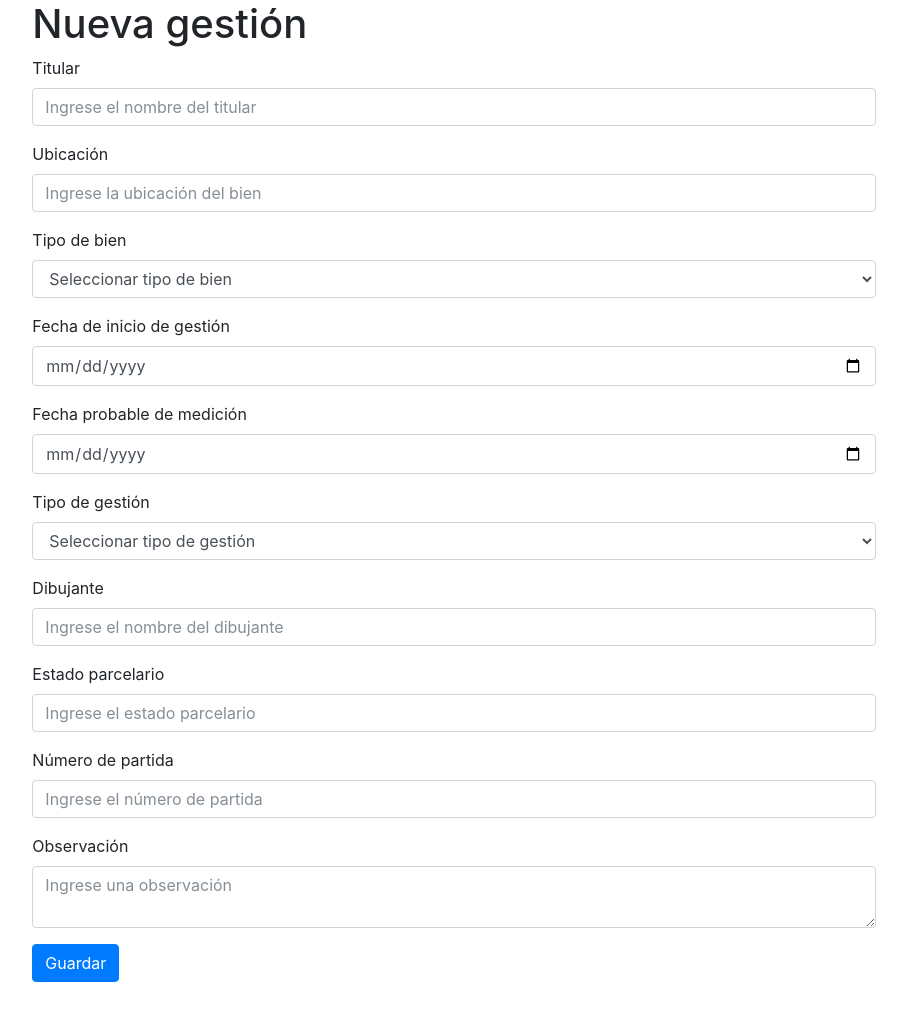
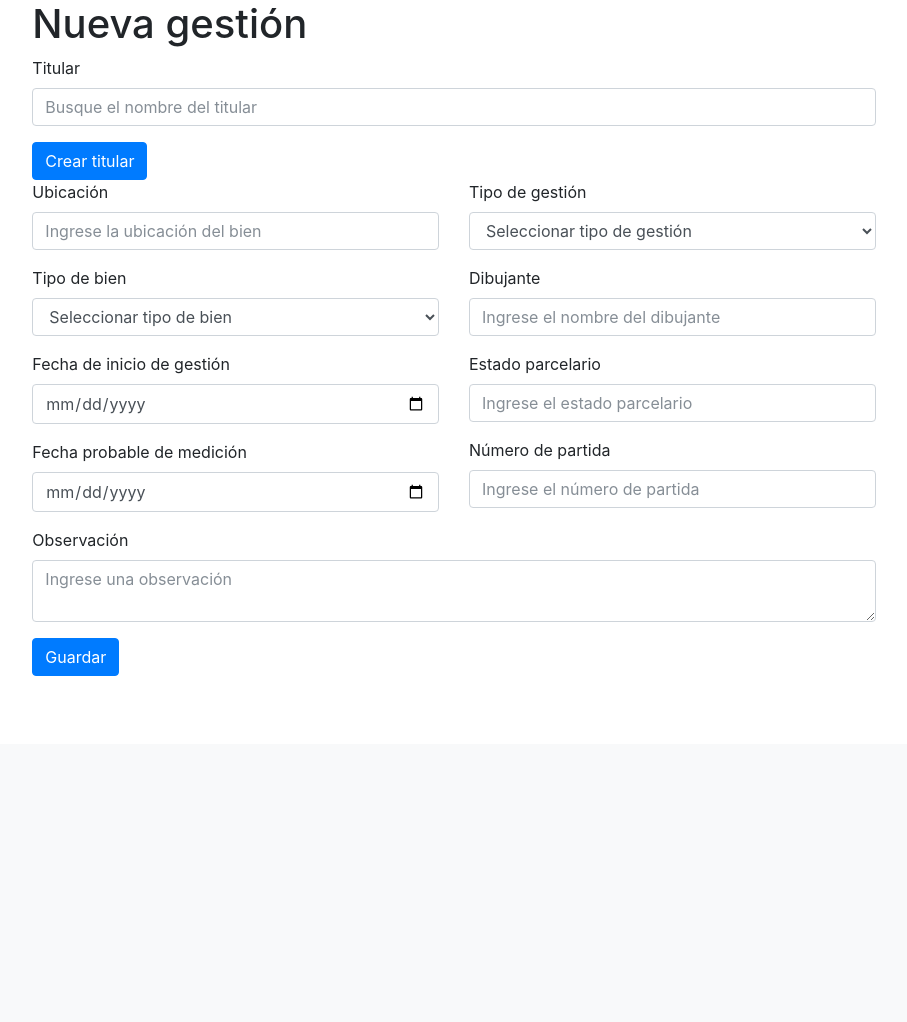
Before and after one commit to papelgames/groma, a Flask app: page /gestiones/altagestiones/1 in a window 1280 px wide. Shown: the part 56-1078 px from the top of the page, without its empty margins (186-1093 px from the left). After the commit the page ends 732 px from the top, so only its background shows below. Run offline with Flask 3, Linux system fonts and the light colour scheme; the visitor is signed in with stand-in values (Sample User, id 1); data that the repository does not hold is empty; parts of the project's set-up code (start-up, migrations or seed data) failed here and were passed over; some libraries are stand-ins or nearby versions.

Commit message:
alta de gestiones v2

```diff
--- a/app/gestiones/forms.py
+++ b/app/gestiones/forms.py
@@ -20,7 +20,7 @@ class AltaPersonasForm(FlaskForm):
     nota = TextAreaField('Nota', validators=[Length(max=256)])
 
 class AltaGestionesForm(FlaskForm):
-    id_titular = StringField('Titular', validators=[DataRequired('Debe cargar el nombre o la razón social del titular' )])
+    id_titular = StringField('Titular')
     ubicacion_gestion= StringField('Ubicación')
     id_tipo_bienes = SelectField('Tipo de bien', choices =[], coerce = str, default = None, validators=[DataRequired('Seleccione tipo de bien')])
     fecha_inicio_gestion = DateField('Fecha de inicio de gestión')
@@ -31,14 +31,21 @@ class AltaGestionesForm(FlaskForm):
     numero_partida= StringField("Número de partida")
     observacion = TextAreaField('Observación', validators=[Length(max=256)])
 
+    descripcion_nombre = StringField("Nombre/Razón Social")
+    cuit = StringField('CUIT', validators=[Length(max=11)])
+
     def validate_id_titular(self, id_titular ):
-        #valido el formato de la lista de carga
-        if len(id_titular.data.split('|',)) != 3:
+        if (not self.cuit.data or not self.descripcion_nombre.data) and len(id_titular.data.split('|',)) == 1:
+            raise ValidationError('Debe elegir un titular o en su defecto crearlo')
+        elif id_titular.data != '':
+            print (id_titular.data.split)
+            titular_x_id = Personas.get_by_id(id_titular.data.split('|',)[0])
+            #valido que las personas existan en la tabla de personas.
+            if not titular_x_id:
+                raise ValidationError('El titular no existe, debe crearlo.')
+        #valido el formato de la lista de car
+        if len(id_titular.data.split('|',)) != 3 and len(id_titular.data.split('|',)) > 0 and id_titular.data != '':
             raise ValidationError('El titular cargado no es valido.')
-        titular_x_id = Personas.get_by_id(id_titular.data.split('|',)[0])
-        #valido que las personas existan en la tabla de personas.
-        if not titular_x_id:
-            raise ValidationError('El titular no existe, debe crearlo.')
 
     def validate_id_dibujante(self, id_dibujante ):
         #valido el formato de la lista de carga
@@ -49,5 +56,10 @@ class AltaGestionesForm(FlaskForm):
         if not dibujante_x_id:
             raise ValidationError('El dibujante seleccionado no es valido.')
 
+    def validate_cuit (self, cuit):
+        persona_x_cuit = Personas.get_by_cuit(cuit.data)
+        if persona_x_cuit:
+            raise ValidationError('El titular que está intentado crear ya existe debe seleccionarlo')
+
 class ModificacionGestionesForm(AltaGestionesForm):
     fecha_medicion = DateField('Fecha de medicion')
--- a/app/gestiones/routes.py
+++ b/app/gestiones/routes.py
@@ -86,7 +86,16 @@ def alta_gestiones(id_cliente):
         estado_parcelario = form.estado_parcelario.data
         numero_partida = form.numero_partida.data
         observacion = form.observacion.data
-        print (len(form.id_dibujante.data.split('|',)))
+
+        descripcion_nombre = form.descripcion_nombre.data
+        cuit = form.cuit.data
+
+        if (descripcion_nombre and cuit) and not id_titular:
+            nuevo_titular = Personas(descripcion_nombre = descripcion_nombre,
+                                     cuit = cuit)
+            nuevo_titular.save()
+            id_titular = nuevo_titular.id
+
         nueva_gestion = Gestiones(id_cliente = id_cliente,
                                 id_titular = id_titular,
                                 ubicacion_gestion = ubicacion_gestion,
@@ -101,15 +110,6 @@ def alta_gestiones(id_cliente):
         observacion_gestion = Observaciones(
             observacion = observacion
         )
-        # titular_x_id = Personas.get_by_id(id_titular)
-        # dibujante_x_id = Personas.get_by_id(id_dibujante)
-        # #antes de graba controlo que las personas existan en la tabla de personas.
-        # if not titular_x_id:
-        #     flash ("El titular no existe, debe crearlo", "alert-danger")
-        #     return redirect(url_for('gestiones.alta_gestiones', id_cliente = id_cliente))
-        # if not dibujante_x_id:
-        #     flash ("El dibujante no existe o no está habilitado. Comuniquese con el administrador.", "alert-danger")
-        #     return redirect(url_for('gestiones.alta_gestiones', id_cliente = id_cliente))
 
         if observacion:
             nueva_gestion.observaciones = observacion_gestion
--- a/app/gestiones/templates/gestiones/alta_gestiones.html
+++ b/app/gestiones/templates/gestiones/alta_gestiones.html
@@ -10,26 +10,78 @@
 <div class="row">
     <div class="offset-md-2 col-md-8">
         <h1>Nueva gestión</h1>
-        <form action="" method="post" class = "form-horizontal" enctype="multipart/form-data" novalidate>
+        <form action="" method="post" class="form-horizontal" enctype="multipart/form-data" novalidate>
             {{ form.hidden_tag() }}
-            {{ render_input(form.id_titular,'', id= "id_titular" , class="form-control", placeholder="Ingrese el nombre del titular", list="clientes", onkeypress="return evitarCaracter(event, '|');" ) }}
-            {{ render_input(form.ubicacion_gestion,'', id= "ubicacion_gestion" , class="form-control", placeholder="Ingrese la ubicación del bien" ) }}
-            {{ render_input(form.id_tipo_bienes,'', id= "id_tipo_bienes" , class="form-control") }}
-            {{ render_input(form.fecha_inicio_gestion,'', id= "fecha_inicio_gestion" , class="form-control", type="date"  ) }}
+
+            <div class="form-group">
+                {{ render_input(form.id_titular, '', id="id_titular", class="form-control", placeholder="Busque el nombre del titular", list="clientes", onkeypress="return evitarCaracter(event, '|');" ) }}
+            </div>
+            <button type="button" class="btn btn-primary" data-toggle="collapse" data-target="#campoOculto">
+                Crear titular
+            </button>
+
+            <div id="campoOculto" class="collapse">
+                <div class="form-group">
+                    {{ render_input(form.descripcion_nombre, '', id="descripcion_nombre", class="form-control", placeholder="Ingrese el nombre o Razon social del titular") }}
+                </div>
+                <div class="form-group">
+                    {{ render_input(form.cuit, '', id="cuit", class="form-control", placeholder="Ingrese el CUIT del titular")}}
+                </div>
+            </div>
+
+            <div class="row">
+                <div class="col-md-6">
+                    <div class="form-group">
+                        {{ render_input(form.ubicacion_gestion, '', id="ubicacion_gestion", class="form-control", placeholder="Ingrese la ubicación del bien") }}
+                    </div>
+
+                    <div class="form-group">
+                        {{ render_input(form.id_tipo_bienes, '', id="id_tipo_bienes", class="form-control") }}
+                    </div>
+                    <div class="form-group">
+                        {{ render_input(form.fecha_inicio_gestion, '', id="fecha_inicio_gestion", class="form-control", type="date") }}
+                    </div>
+
+                    <div class="form-group">
                         {{ render_input(form.fecha_probable_medicion,'', id= "fecha_probable_medicion" , class="form-control", type="date"  ) }}
+                    </div>
+
+                </div>
+                <div class="col-md-6">
+
+                    <div class="form-group">
                         {{ render_input(form.id_tipo_gestion,'', id= "id_tipo_gestion" , class="form-control") }}
+                    </div>
+
+                    <div class="form-group">
                         {{ render_input(form.id_dibujante,'', id= "id_dibujante" , class="form-control", placeholder="Ingrese el nombre del dibujante", list="clientes", onkeypress="return evitarCaracter(event, '|');" ) }}
+                    </div>
+
+                    <div class="form-group">
                         {{ render_input(form.estado_parcelario,'', id= "estado_parcelario" , class="form-control", placeholder="Ingrese el estado parcelario") }}
+                    </div>
+
+                    <div class="form-group">
                         {{ render_input(form.numero_partida,'', id= "numero_partida" , class="form-control", placeholder="Ingrese el número de partida") }}
-            {{ render_input(form.observacion,'', id= "observacion" , class="form-control", placeholder="Ingrese una observación") }}
+                    </div>
+
+
+                </div>
+            </div>
+
+            <div class="form-group">
+                {{ render_input(form.observacion, '', id="observacion", class="form-control", placeholder="Ingrese una observación") }}
+            </div>
 
             <datalist id="clientes">
                 {% for cliente in clientes %}
-                <option  value = "{{[cliente.id, cliente.descripcion_nombre, cliente.cuit]|join('|')}}">
+                <option  value="{{[cliente.id, cliente.descripcion_nombre, cliente.cuit]|join('|')}}">
                 {% endfor %}
             </datalist>
 
-            <button type="submmit" class="btn btn-primary">Guardar</button>
+            <button type="submit" class="btn btn-primary">Guardar</button>
         </form>
+    </div>
+</div>
 
 {% endblock %}
--- a/app/gestiones/templates/gestiones/gestiones.html
+++ b/app/gestiones/templates/gestiones/gestiones.html
@@ -9,7 +9,7 @@
 <div class="row">
 	<div class="offset-md-3 col-md-6">
 		<h1>Gestiones</h1>
-
+        <p>Buscando un cliente puede iniciar el alta de una gestión.</p>
 		<form action="" method="post" enctype="multipart/form-data" novalidate>
             {{ form.hidden_tag() }}
 			{{ render_input(form.buscar,'', id= "buscar" , class="form-control", placeholder="Ingrese nombre/razón social o CUIT" ) }}
```
Lines whose indentation alone changed are shown as unchanged.
